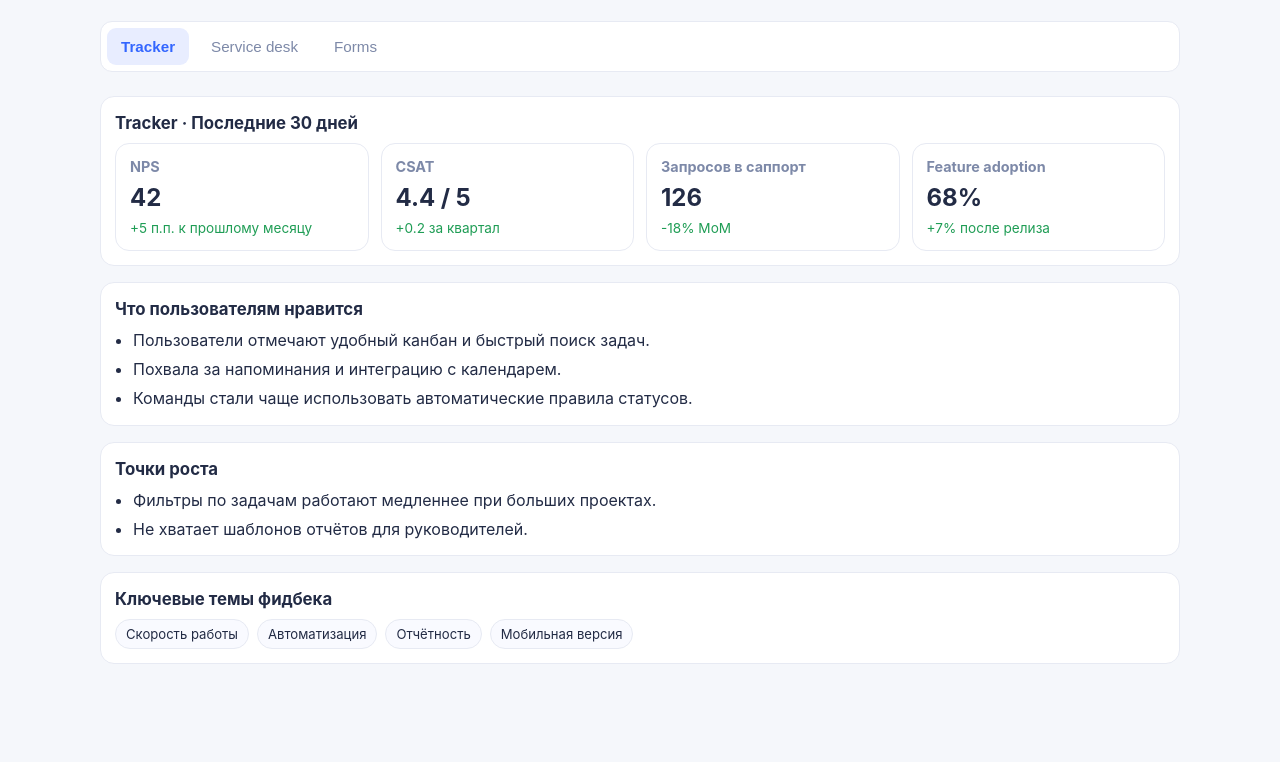
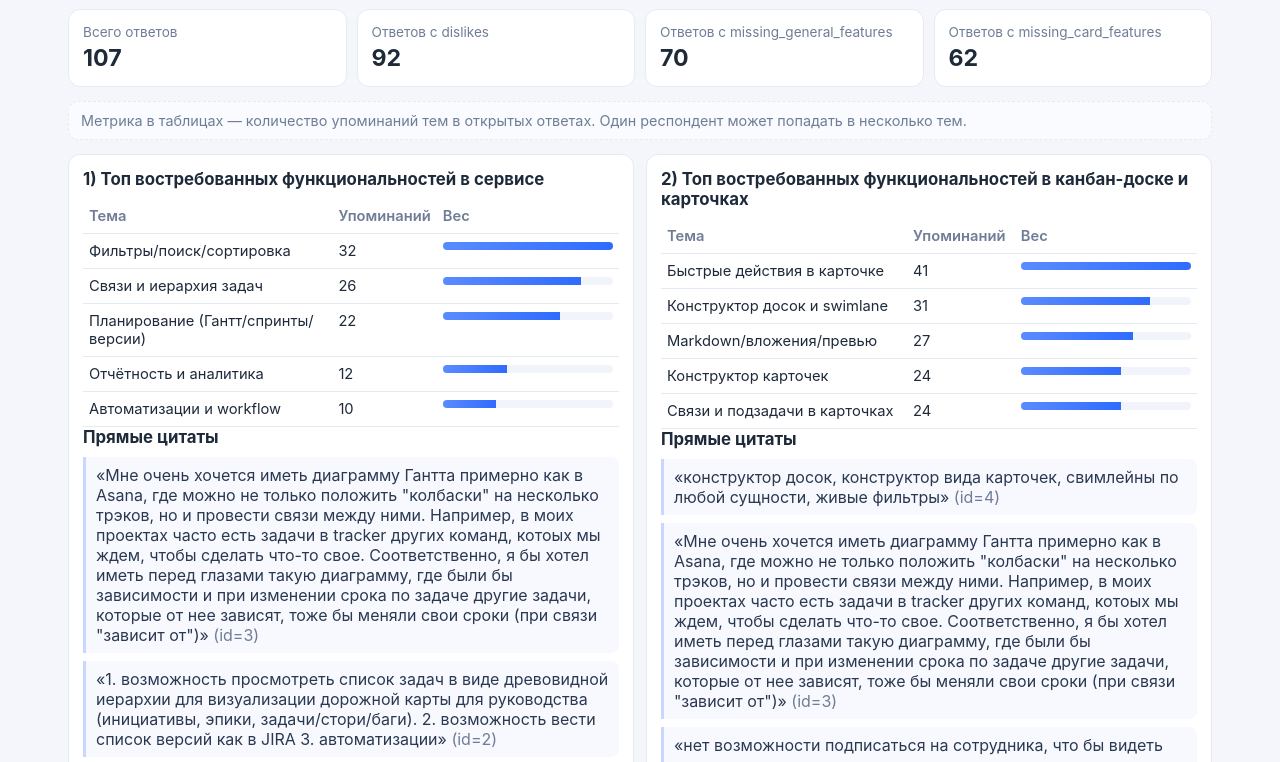
Before and after one commit to LorryKey/Product-insights, a plain HTML site: page index.html in a window 1280 px wide. Shown: the part 102-864 px from the top of the page. Before the commit the page ends 806 px from the top, so only its background shows below. Drawn offline with Linux system fonts and the light colour scheme.

Commit message:
Replace markdown report with web dashboard for tracker survey

```diff
--- a/index.html
+++ b/index.html
@@ -3,277 +3,242 @@
   <head>
     <meta charset="UTF-8" />
     <meta name="viewport" content="width=device-width, initial-scale=1.0" />
-    <title>Product Feedback Dashboards</title>
+    <title>Tracker Feedback Dashboard</title>
     <style>
       :root {
         color-scheme: light;
-        --bg: #f5f7fb;
+        --bg: #f4f6fb;
         --card: #ffffff;
-        --text: #222b45;
-        --muted: #7d89a8;
-        --brand: #3366ff;
-        --brand-soft: #e8edff;
-        --border: #e7eaf3;
-        --good: #1f9d55;
-        --warn: #dd6b20;
+        --text: #1e2a3a;
+        --muted: #6f7d96;
+        --brand: #2f6bff;
+        --border: #e5eaf3;
       }
-
-      * {
-        box-sizing: border-box;
-      }
-
+      * { box-sizing: border-box; }
       body {
         margin: 0;
         font-family: Inter, -apple-system, BlinkMacSystemFont, "Segoe UI", Roboto, sans-serif;
         background: var(--bg);
         color: var(--text);
       }
-
-      .page {
-        max-width: 1120px;
-        margin: 0 auto;
-        padding: 32px 20px 40px;
+      .page { max-width: 1180px; margin: 0 auto; padding: 28px 18px 44px; }
+      h1 { margin: 0 0 6px; font-size: clamp(1.3rem, 1.1rem + 1.4vw, 2rem); }
+      .subtitle { margin: 0 0 18px; color: var(--muted); }
+      .notice {
+        border: 1px dashed var(--border);
+        border-radius: 10px;
+        background: #f9fbff;
+        padding: 10px 12px;
+        color: var(--muted);
+        margin-bottom: 14px;
+        font-size: 0.9rem;
       }
-
-      h1 {
-        margin: 0 0 8px;
-        font-size: clamp(1.4rem, 1.2rem + 1.5vw, 2rem);
-      }
-
-      .subtitle {
-        margin: 0 0 24px;
-        color: var(--muted);
-      }
-
-      .tabs {
-        display: flex;
-        gap: 8px;
-        background: #fff;
+      .kpis { display: grid; grid-template-columns: repeat(auto-fit,minmax(180px,1fr)); gap: 10px; margin-bottom: 14px; }
+      .kpi, .panel {
+        background: var(--card);
         border: 1px solid var(--border);
         border-radius: 12px;
-        padding: 6px;
-        margin-bottom: 24px;
-        overflow-x: auto;
-      }
-
-      .tab {
-        border: 0;
-        border-radius: 9px;
-        padding: 10px 14px;
-        font-size: 0.95rem;
-        color: var(--muted);
-        background: transparent;
-        cursor: pointer;
-        white-space: nowrap;
-      }
-
-      .tab.active {
-        color: var(--brand);
-        background: var(--brand-soft);
-        font-weight: 600;
-      }
-
-      .dashboard {
-        display: grid;
-        gap: 16px;
-      }
-
-      .kpi-grid {
-        display: grid;
-        grid-template-columns: repeat(auto-fit, minmax(170px, 1fr));
-        gap: 12px;
-      }
-
-      .card {
-        background: var(--card);
-        border: 1px solid var(--border);
-        border-radius: 14px;
         padding: 14px;
       }
-
-      .card-title {
-        margin: 0 0 8px;
-        font-size: 0.9rem;
-        color: var(--muted);
+      .kpi .label { color: var(--muted); font-size: .85rem; }
+      .kpi .value { font-size: 1.45rem; font-weight: 700; margin-top: 4px; }
+      .grid { display: grid; gap: 12px; grid-template-columns: repeat(12,1fr); }
+      .span-6 { grid-column: span 6; }
+      .span-12 { grid-column: span 12; }
+      @media (max-width: 900px) { .span-6 { grid-column: span 12; } }
+      h2 { margin: 0 0 10px; font-size: 1.05rem; }
+      table { width: 100%; border-collapse: collapse; font-size: .92rem; }
+      th, td { text-align: left; padding: 8px 6px; border-bottom: 1px solid var(--border); vertical-align: top; }
+      th { color: var(--muted); font-weight: 600; }
+      .bar-wrap { background: #f1f4fa; border-radius: 999px; height: 8px; overflow: hidden; }
+      .bar { background: linear-gradient(90deg, #5a8bff, #2f6bff); height: 100%; }
+      blockquote {
+        margin: 8px 0;
+        border-left: 3px solid #c9d7ff;
+        padding: 8px 10px;
+        border-radius: 0 8px 8px 0;
+        background: #f7f9ff;
+        color: #2a3950;
       }
-
-      .kpi-value {
-        font-size: 1.5rem;
-        font-weight: 700;
-      }
-
-      .delta {
-        margin-top: 8px;
-        font-size: 0.85rem;
-      }
-
-      .delta.good {
-        color: var(--good);
-      }
-
-      .delta.warn {
-        color: var(--warn);
-      }
-
-      .section-title {
-        margin: 2px 0 10px;
-        font-size: 1.05rem;
-      }
-
-      .feedback-list {
-        margin: 0;
-        padding-left: 18px;
-        line-height: 1.45;
-      }
-
-      .feedback-list li + li {
-        margin-top: 6px;
-      }
-
-      .tags {
-        display: flex;
-        flex-wrap: wrap;
-        gap: 8px;
-      }
-
-      .tag {
-        font-size: 0.82rem;
-        border: 1px solid var(--border);
-        background: #f9faff;
-        border-radius: 999px;
-        padding: 6px 10px;
-      }
+      ul { margin: 8px 0 0 18px; padding: 0; }
+      li + li { margin-top: 6px; }
+      .muted { color: var(--muted); }
+      .error { color: #be123c; background: #fff1f2; border: 1px solid #fecdd3; padding: 8px 10px; border-radius: 8px; }
     </style>
   </head>
   <body>
     <main class="page">
-      <h1>Дашборды продуктового фидбека</h1>
-      <p class="subtitle">Сводка ключевых пользовательских метрик и инсайтов по продуктам.</p>
+      <h1>Дашборд по опросу пользователей Tracker</h1>
+      <p class="subtitle">Автоматически построен на основе <code>tracker_feedback_codex.json</code>.</p>
 
-      <header class="tabs" id="tabs" aria-label="Выбор продукта"></header>
+      <section class="kpis" id="kpis"></section>
+      <div class="notice">Метрика в таблицах — количество упоминаний тем в открытых ответах. Один респондент может попадать в несколько тем.</div>
 
-      <section class="dashboard" id="dashboard" aria-live="polite"></section>
+      <section class="grid" id="dashboard"></section>
     </main>
 
     <script>
-      const dashboards = {
-        Tracker: {
-          period: "Последние 30 дней",
-          kpis: [
-            { label: "NPS", value: "42", delta: "+5 п.п. к прошлому месяцу", tone: "good" },
-            { label: "CSAT", value: "4.4 / 5", delta: "+0.2 за квартал", tone: "good" },
-            { label: "Запросов в саппорт", value: "126", delta: "-18% MoM", tone: "good" },
-            { label: "Feature adoption", value: "68%", delta: "+7% после релиза", tone: "good" }
-          ],
-          positives: [
-            "Пользователи отмечают удобный канбан и быстрый поиск задач.",
-            "Похвала за напоминания и интеграцию с календарем.",
-            "Команды стали чаще использовать автоматические правила статусов."
-          ],
-          painPoints: ["Фильтры по задачам работают медленнее при больших проектах.", "Не хватает шаблонов отчётов для руководителей."],
-          themes: ["Скорость работы", "Автоматизация", "Отчётность", "Мобильная версия"]
-        },
-        "Service desk": {
-          period: "Последние 30 дней",
-          kpis: [
-            { label: "NPS", value: "35", delta: "+2 п.п.", tone: "good" },
-            { label: "CSAT", value: "4.1 / 5", delta: "без изменений", tone: "good" },
-            { label: "Среднее время ответа", value: "1ч 48м", delta: "-12% MoM", tone: "good" },
-            { label: "Escalation rate", value: "14%", delta: "+3% MoM", tone: "warn" }
-          ],
-          positives: [
-            "Клиенты отмечают прозрачность статусов обращений.",
-            "База знаний снизила количество повторных вопросов.",
-            "Автоматические SLA-уведомления помогают не пропускать дедлайны."
-          ],
-          painPoints: ["Сложная настройка маршрутизации для новых команд.", "Нужны более гибкие дашборды по SLA и загрузке агентов."],
-          themes: ["SLA", "Маршрутизация", "База знаний", "Нагрузка агентов"]
-        },
-        Forms: {
-          period: "Последние 30 дней",
-          kpis: [
-            { label: "NPS", value: "47", delta: "+6 п.п.", tone: "good" },
-            { label: "CSAT", value: "4.6 / 5", delta: "+0.3", tone: "good" },
-            { label: "Conversion rate", value: "59%", delta: "+9% после обновления UI", tone: "good" },
-            { label: "Доля брошенных форм", value: "21%", delta: "-4% MoM", tone: "good" }
-          ],
-          positives: [
-            "Пользователям нравится новый визуальный конструктор и шаблоны.",
-            "Высокая оценка за предварительный просмотр на мобильных устройствах.",
-            "Интеграции с CRM сократили ручной ввод данных."
-          ],
-          painPoints: ["Нужны продвинутые условия в логике полей.", "Некоторые пользователи просят больше вариантов кастомизации темы."],
-          themes: ["Конструктор", "Интеграции", "Мобильность", "Кастомизация"]
-        }
+      const serviceThemes = [
+        ["Фильтры/поиск/сортировка", ["фильтр", "поиск", "сортиров", "избран"]],
+        ["Связи и иерархия задач", ["связ", "иерарх", "эпик", "подзадач", "завис"]],
+        ["Планирование (Гантт/спринты/версии)", ["гант", "спринт", "верс", "дорожн"]],
+        ["Отчётность и аналитика", ["отчет", "аналит", "дашборд", "статистик"]],
+        ["Автоматизации и workflow", ["автоматиза", "workflow", "воркфлоу", "переход"]],
+      ];
+
+      const boardCardThemes = [
+        ["Быстрые действия в карточке", ["копирован", "быстро", "приорит", "исполнител", "новой вкладке"]],
+        ["Конструктор досок и swimlane", ["конструктор дос", "свимлейн", "swimlane", "доск"]],
+        ["Markdown/вложения/превью", ["markdown", "формат", "вложен", "изображ", "картинк", "превью"]],
+        ["Конструктор карточек", ["конструктор карточ", "вид карточ", "карточек задач", "карточ"]],
+        ["Связи и подзадачи в карточках", ["связ", "подзадач", "завис"]],
+      ];
+
+      const blockerThemes = [
+        ["Слабые фильтры/поиск/сортировка", ["фильтр", "поиск", "сортиров"]],
+        ["Ограничения карточки (много кликов)", ["копирован", "быстро", "приорит", "редактир", "новой вкладке"]],
+        ["Проблемы Markdown/вложений", ["markdown", "формат", "вложен", "изображ", "картинк", "превью"]],
+        ["Приватность и права доступа", ["приват", "прав", "доступ"]],
+        ["Сложная настройка проектов/типов", ["сложн", "настройк", "переход"]],
+      ];
+
+      const quoteIds = {
+        service: [3, 2, 10],
+        board: [4, 3, 6, 5],
+        usage: [15, 31, 127, 120],
+        blockers: [3, 10, 5]
       };
 
-      const tabsContainer = document.getElementById("tabs");
-      const dashboardRoot = document.getElementById("dashboard");
-      let activeProduct = Object.keys(dashboards)[0];
+      const norm = (value) => (value || "").toString().toLowerCase();
+      const fields = ["missing_general_features", "missing_card_features", "dislikes", "other_usage"];
 
-      function renderTabs() {
-        tabsContainer.innerHTML = "";
-
-        Object.keys(dashboards).forEach((name) => {
-          const button = document.createElement("button");
-          button.className = `tab ${name === activeProduct ? "active" : ""}`;
-          button.textContent = name;
-          button.type = "button";
-          button.addEventListener("click", () => {
-            activeProduct = name;
-            renderTabs();
-            renderDashboard();
-          });
-          tabsContainer.appendChild(button);
-        });
+      function hasKeywords(text, keys) {
+        const low = norm(text);
+        return keys.some((k) => low.includes(k));
       }
 
-      function renderDashboard() {
-        const data = dashboards[activeProduct];
+      function countThemes(rows, themes, sourceFields) {
+        return themes
+          .map(([name, keys]) => {
+            let count = 0;
+            rows.forEach((row) => {
+              const hit = sourceFields.some((f) => row[f] && hasKeywords(row[f], keys));
+              if (hit) count += 1;
+            });
+            return { name, count };
+          })
+          .sort((a, b) => b.count - a.count);
+      }
 
-        const kpiCards = data.kpis
-          .map(
-            ({ label, value, delta, tone }) => `
-              <article class="card">
-                <h3 class="card-title">${label}</h3>
-                <div class="kpi-value">${value}</div>
-                <div class="delta ${tone}">${delta}</div>
-              </article>
-            `
-          )
-          .join("");
+      function getQuotes(rows, ids) {
+        return ids
+          .map((id) => rows.find((r) => r.id === id))
+          .filter(Boolean)
+          .map((r) => {
+            const text = fields.map((f) => r[f]).find((t) => t && t !== "-" && !/^описал|написал|уже отвечал/i.test(t));
+            return { id: r.id, text: text || "(цитата отсутствует)" };
+          });
+      }
 
-        dashboardRoot.innerHTML = `
-          <article class="card">
-            <h2 class="section-title">${activeProduct} · ${data.period}</h2>
-            <div class="kpi-grid">${kpiCards}</div>
-          </article>
+      function topUsage(rows) {
+        const usageRows = rows.filter((r) => r.other_usage && r.other_usage.trim());
+        return usageRows.map((r) => `id=${r.id}: ${r.other_usage}`);
+      }
 
-          <article class="card">
-            <h2 class="section-title">Что пользователям нравится</h2>
-            <ul class="feedback-list">
-              ${data.positives.map((item) => `<li>${item}</li>`).join("")}
-            </ul>
-          </article>
-
-          <article class="card">
-            <h2 class="section-title">Точки роста</h2>
-            <ul class="feedback-list">
-              ${data.painPoints.map((item) => `<li>${item}</li>`).join("")}
-            </ul>
-          </article>
-
-          <article class="card">
-            <h2 class="section-title">Ключевые темы фидбека</h2>
-            <div class="tags">
-              ${data.themes.map((theme) => `<span class="tag">${theme}</span>`).join("")}
-            </div>
-          </article>
+      function renderTable(items) {
+        const max = Math.max(...items.map((i) => i.count), 1);
+        return `
+          <table>
+            <thead><tr><th>Тема</th><th>Упоминаний</th><th style="width:34%">Вес</th></tr></thead>
+            <tbody>
+              ${items
+                .map((i) => {
+                  const pct = Math.round((i.count / max) * 100);
+                  return `<tr>
+                    <td>${i.name}</td>
+                    <td>${i.count}</td>
+                    <td><div class="bar-wrap"><div class="bar" style="width:${pct}%"></div></div></td>
+                  </tr>`;
+                })
+                .join("")}
+            </tbody>
+          </table>
         `;
       }
 
-      renderTabs();
-      renderDashboard();
+      function renderQuotes(quotes) {
+        return quotes.map((q) => `<blockquote>«${q.text}» <span class="muted">(id=${q.id})</span></blockquote>`).join("");
+      }
+
+      async function init() {
+        try {
+          const response = await fetch("tracker_feedback_codex.json");
+          if (!response.ok) throw new Error("Не удалось загрузить JSON");
+          const payload = await response.json();
+          const rows = payload.data || [];
+
+          const service = countThemes(rows, serviceThemes, ["missing_general_features", "dislikes"]);
+          const board = countThemes(rows, boardCardThemes, ["missing_general_features", "missing_card_features", "dislikes"]);
+          const blockers = countThemes(rows, blockerThemes, ["dislikes"]);
+          const usage = topUsage(rows);
+
+          document.getElementById("kpis").innerHTML = `
+            <article class="kpi"><div class="label">Всего ответов</div><div class="value">${rows.length}</div></article>
+            <article class="kpi"><div class="label">Ответов с dislikes</div><div class="value">${rows.filter((r) => r.dislikes).length}</div></article>
+            <article class="kpi"><div class="label">Ответов с missing_general_features</div><div class="value">${rows.filter((r) => r.missing_general_features).length}</div></article>
+            <article class="kpi"><div class="label">Ответов с missing_card_features</div><div class="value">${rows.filter((r) => r.missing_card_features).length}</div></article>
+          `;
+
+          document.getElementById("dashboard").innerHTML = `
+            <article class="panel span-6">
+              <h2>1) Топ востребованных функциональностей в сервисе</h2>
+              ${renderTable(service)}
+              <h2>Прямые цитаты</h2>
+              ${renderQuotes(getQuotes(rows, quoteIds.service))}
+            </article>
+
+            <article class="panel span-6">
+              <h2>2) Топ востребованных функциональностей в канбан-доске и карточках</h2>
+              ${renderTable(board)}
+              <h2>Прямые цитаты</h2>
+              ${renderQuotes(getQuotes(rows, quoteIds.board))}
+            </article>
+
+            <article class="panel span-6">
+              <h2>3) Как и для чего используют Tracker</h2>
+              <ul>${usage.map((item) => `<li>${item}</li>`).join("")}</ul>
+              <h2>Прямые цитаты</h2>
+              ${renderQuotes(getQuotes(rows, quoteIds.usage))}
+            </article>
+
+            <article class="panel span-6">
+              <h2>4) Сложности и блокеры</h2>
+              ${renderTable(blockers)}
+              <h2>Прямые цитаты</h2>
+              ${renderQuotes(getQuotes(rows, quoteIds.blockers))}
+            </article>
+
+            <article class="panel span-12">
+              <h2>5) JTBD, user story и выводы</h2>
+              <ul>
+                <li><b>Job 1:</b> Когда планирую релизы и спринты, хочу видеть иерархию и зависимости в timeline/Гантт, чтобы управлять рисками сроков.</li>
+                <li><b>Job 2:</b> Когда работаю с потоком задач на доске, хочу быстрые действия в карточке, чтобы снизить число кликов и ускорить исполнение.</li>
+                <li><b>Job 3:</b> Когда обсуждаю задачи в комментариях, хочу стабильный Markdown и удобные вложения, чтобы не терять контекст.</li>
+              </ul>
+              <p><b>User story:</b> Как руководитель/PM/исполнитель кросс-функциональной команды, я хочу настраиваемую канбан-доску и функциональные карточки (быстрые действия, зависимости, редактор и вложения), чтобы планировать, координировать и исполнять работу без потери скорости и прозрачности.</p>
+              <ul>
+                <li>Ключевой запрос пользователей — ускорение базового потока: найти → открыть → изменить → связать → отчитаться.</li>
+                <li>Канбан и карточка — основная UX-зона, где концентрируется ежедневная боль.</li>
+                <li>Не хватает управленческого слоя: иерархия, зависимости, планирование, отчётность.</li>
+              </ul>
+            </article>
+          `;
+        } catch (err) {
+          document.getElementById("dashboard").innerHTML = `<div class="panel span-12 error">Ошибка загрузки данных: ${err.message}</div>`;
+        }
+      }
+
+      init();
     </script>
   </body>
 </html>
```
